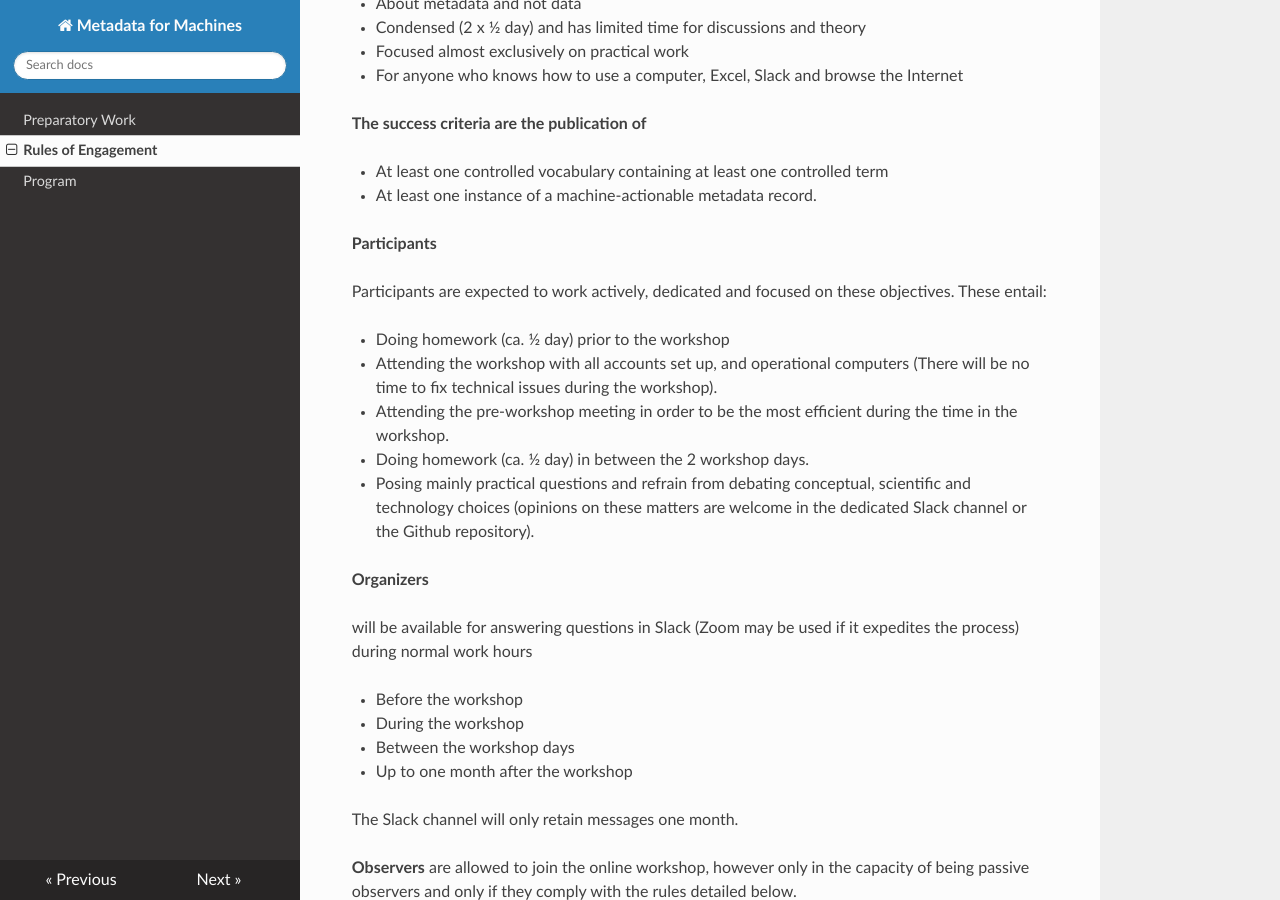
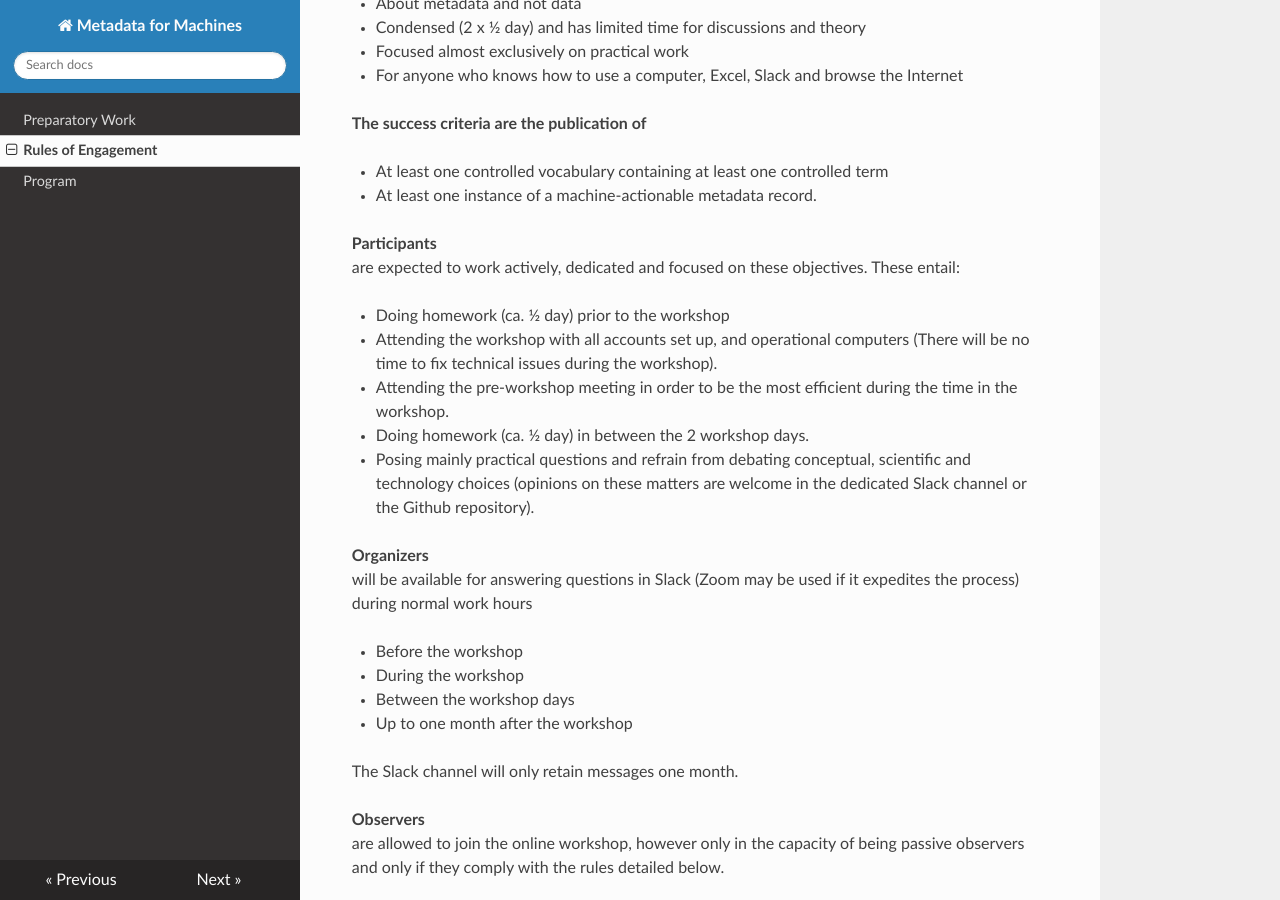
Before and after one commit to Hannah-DK/M4M-DK, an MkDocs documentation site: the page built from docs/Rules of Engagement.md, in a window 1280 px wide and 900 px high, scrolled down 445 px. Built offline with MkDocs 1.6.1, drawn with Linux system fonts in a browser that asks for light colours; nearby versions of some CDN libraries.

Commit message:
Update Rules of Engagement.md

```diff
--- a/docs/Rules of Engagement.md
+++ b/docs/Rules of Engagement.md
@@ -18,8 +18,7 @@ The objective for the participants is to get their data sets to comply with the
 - At least one instance of a machine-actionable metadata record.
 
 **Participants**
-
-Participants are expected to work actively, dedicated and focused on these objectives. These entail:
+<br />are expected to work actively, dedicated and focused on these objectives. These entail:
 
 - Doing homework (ca. ½ day) prior to the workshop
 - Attending the workshop with all accounts set up, and operational computers (There will be no time to fix technical issues during the workshop).
@@ -28,8 +27,7 @@ Participants are expected to work actively, dedicated and focused on these objec
 - Posing mainly practical questions and refrain from debating conceptual, scientific and technology choices (opinions on these matters are welcome in the dedicated Slack channel or the Github repository).
 
 **Organizers**
-
-will be available for answering questions in Slack (Zoom may be used if it expedites the process) during normal work hours
+<br />will be available for answering questions in Slack (Zoom may be used if it expedites the process) during normal work hours
 
 - Before the workshop
 - During the workshop
@@ -38,8 +36,7 @@ will be available for answering questions in Slack (Zoom may be used if it exped
 
 The Slack channel will only retain messages one month.
 
-**Observers**
-are allowed to join the online workshop, however only in the capacity of being passive  observers and only if they comply with the rules detailed below.
+**Observers** <br />are allowed to join the online workshop, however only in the capacity of being passive  observers and only if they comply with the rules detailed below.
 
 _For this reason participants are asked to choose datasets for exercises that are ideally already public or there are no restrictions in presenting them in public (e.g. no data under GDPR restrictions or unpublished research data)._
 
```
